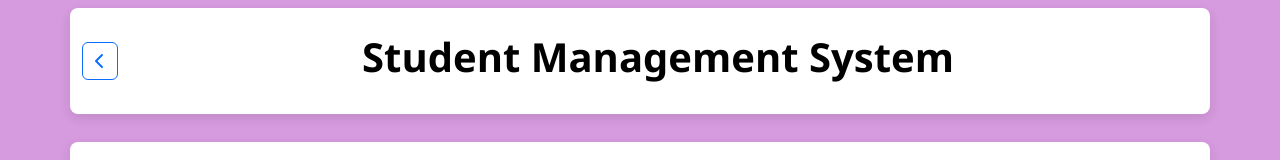
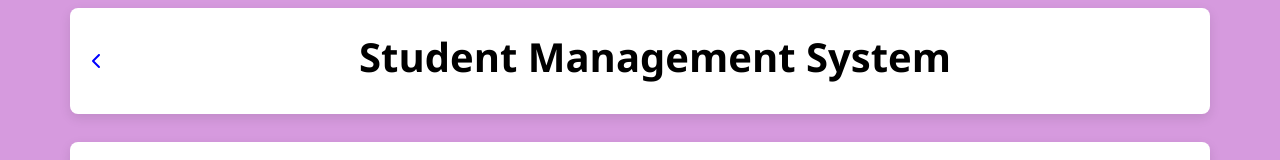
Before and after one commit to SethikaManumitha/Student_CRUD_Frontend, a React (Create React App) app: page / in a window 1280 px wide. Shown: the top 160 px of the page. Built offline with nearby package versions, Linux system fonts and the light colour scheme.

Commit message:
Final Commit

```diff
--- a/src/StudentPage.js
+++ b/src/StudentPage.js
@@ -4,11 +4,12 @@ import StudentTable from './components/StudentTable';
 import { getAllStudents } from './config/axiosConfig';
 import { ToastContainer } from 'react-toastify';
 import 'react-toastify/dist/ReactToastify.css';
+import { toast } from 'react-toastify';
 
 function StudentPage() {
   const [students, setStudents] = useState([]);
   const [editStudent, setEditStudent] = useState();
-
+  const [allStudents, setAllStudents] = useState([]);
   useEffect(() => {
     fetchStudents();
   }, []);
@@ -17,11 +18,13 @@ function StudentPage() {
     try {
       const response = await getAllStudents();
       setStudents(response.data);
+      setAllStudents(response.data);
     } catch (error) {
       console.error('Error: ' + error);
-      alert('Error fetching students. Please try again later.');
+      toast.error('Error fetching students. Please try again later.');
     }
   };
+
 
   return (
     <div className="App">
@@ -37,6 +40,7 @@ function StudentPage() {
         students={students}
         setStudents={setStudents}
         setEditStudent={setEditStudent}
+        allStudents={allStudents}
       />
       <ToastContainer position="top-right" autoClose={3000} />
     </div>
--- a/src/components/NavigationBar.css
+++ b/src/components/NavigationBar.css
@@ -1,3 +1,19 @@
 .navbar{
     margin-bottom: 20px;
 }
+
+.btnBack {
+    border: none;
+    background-color: transparent;
+    color: #0d6efd;
+    transition: all 0.3s ease-in-out;
+    padding: 5px 10px;
+    border-radius: 5px;
+}
+
+.btnBack:hover {
+    cursor: pointer;
+    border: 1px solid #0d6efd;
+    background-color: rgba(13, 110, 253, 0.1);
+    color: #0d6efd;
+}
--- a/src/components/NavigationBar.js
+++ b/src/components/NavigationBar.js
@@ -15,8 +15,8 @@ const NavigationBar = () => {
   return (
    <Navbar className='navbar'>
       <Container>
-        <Button variant="outline-primary" onClick={goBack}>
-            <FontAwesomeIcon icon={faChevronLeft} />
+        <Button className='btnBack' onClick={goBack}>
+            <FontAwesomeIcon icon={faChevronLeft} color='blue' />
         </Button>
         <Navbar.Brand className="mx-auto"><h1><b>Student Management System</b></h1></Navbar.Brand>
       </Container>
--- a/src/components/StudentForm.js
+++ b/src/components/StudentForm.js
@@ -7,14 +7,24 @@ import './StudentForm.css';
 const StudentForm = ({ fetchStudents,editStudent }) => {
   const [student, setStudent] = useState({
     nic: '',
-    firstName: '',
-    lastName: '',
-    gender: '',
     dob: '',
     phoneNumber: '',
-    email: '',
   });
 
+  const [errors, setErrors] = useState([]);
+
+  const validateForm = () => {
+    const newErros = [];
+    if (student.nic.length < 10) {
+      newErros.push('NIC must be at least 10 characters long');
+    }
+    if (!/^\d{10}$/.test(student.phoneNumber)) {
+      newErros.push('Phone number must be 10 digits');
+    }
+
+    setErrors(newErros);
+    return newErrors.length === 0;
+  }
   useEffect(() => {
     if (editStudent) {
       setStudent(editStudent);
@@ -24,6 +34,8 @@ const StudentForm = ({ fetchStudents,editStudent }) => {
   const handleSubmit = async (event) => {
     event.preventDefault();
     try {
+
+      if (validateForm()) {
         if (editStudent) {
           await updateStudent(editStudent.nic, student);
           toast.success('Student updated successfully!');
@@ -31,6 +43,7 @@ const StudentForm = ({ fetchStudents,editStudent }) => {
         } else {
           await addStudent(student);
           toast.success('Student added successfully!');
+        }
       }
 
       fetchStudents();
@@ -56,6 +69,7 @@ const StudentForm = ({ fetchStudents,editStudent }) => {
       ...prevStudent,
       [name]: value,
     }));
+    setErrors({ ...errors, [name]: '' });
   };
 
   return (
@@ -75,6 +89,7 @@ const StudentForm = ({ fetchStudents,editStudent }) => {
             required
           />
           </Form.Group>
+          {errors.nic && <p style={{ color: 'red' }}>{errors.nic}</p>}
         </div>
       </div>
 
@@ -166,6 +181,7 @@ const StudentForm = ({ fetchStudents,editStudent }) => {
             required
           />
         </Form.Group>
+        {errors.phoneNumber && <p style={{ color: 'red' }}>{errors.phoneNumber}</p>}
         </div>
       </div>
 
--- a/src/components/StudentTable.js
+++ b/src/components/StudentTable.js
@@ -7,10 +7,9 @@ import Form from 'react-bootstrap/Form';
 import { useState } from 'react';
 import { toast } from 'react-toastify';
 
-const StudentTable = ({ students, setStudents, setEditStudent }) => {
+const StudentTable = ({ students, setStudents, setEditStudent,allStudents }) => {
 
   const [count,setCount] = useState(0);
-
   const handleSort = () => {
     setCount((prevCount) => {
       const newCount = prevCount + 1;
@@ -30,11 +29,17 @@ const StudentTable = ({ students, setStudents, setEditStudent }) => {
 
   const handleSearch = (event) => {
     const searchValue = event.target.value.toLowerCase();
-    const filteredStudents = students.filter((student) =>
+
+    if (searchValue.length === 0) {
+      return;
+    }
+
+    const filteredStudents = allStudents.filter((student) =>
       student.nic.toLowerCase().includes(searchValue)
     );
     setStudents(filteredStudents);
-  }
+  };
+
   const handleDeleteStudent = async (nic) => {
     try {
       await deleteStudent(nic);
@@ -54,17 +59,15 @@ const StudentTable = ({ students, setStudents, setEditStudent }) => {
 
       <div className="row">
 
-        <div className="col-md-10">
+          <span style={{ display: 'flex', justifyContent: 'space-between', alignItems: 'center' }}>
         <Form.Control
               type="text"
               name="nic"
               placeholder="Enter NIC"
               onChange={handleSearch}
             />
-        </div>
-        <div className="col-md-2">
-          <Button variant="success" onClick={handleSort}><FontAwesomeIcon icon={count % 2 == 0 ? faSortAlphaAsc : faSortAlphaDesc}></FontAwesomeIcon></Button>
-        </div>
+        <Button variant="success" onClick={handleSort}><FontAwesomeIcon icon={count % 2 == 0 ? faSortAlphaAsc : faSortAlphaDesc}></FontAwesomeIcon></Button>
+        </span>
       </div>
       <br />
       <Table striped bordered hover responsive>
--- a/src/config/axiosConfig.js
+++ b/src/config/axiosConfig.js
@@ -8,10 +8,6 @@ export const addStudent = (student) => axios.post(BASE_URL, student);
 // Base URL for getting all students
 export const getAllStudents = () => axios.get(BASE_URL);
 
-// Base URL for getting students by NIC, first name, and last name
-export const getStudentByNic = (nic) => axios.get(`${BASE_URL}/nic`, {params: { nic }});
-export const getStudentByFirstName = (firstName) => axios.get(`${BASE_URL}/firstname`, {params: { firstName }});
-export const getStudentByLastName = (lastName) => axios.get(`${BASE_URL}/lastname`, {params: { lastName }});
 
 // Base URL for updating a student
 export const updateStudent = (nic, student) => axios.put(`${BASE_URL}/update`, student, { params: { nic } });
```
Also changed, not shown: src/logo.svg (deleted). Lines whose indentation alone changed are shown as unchanged.
